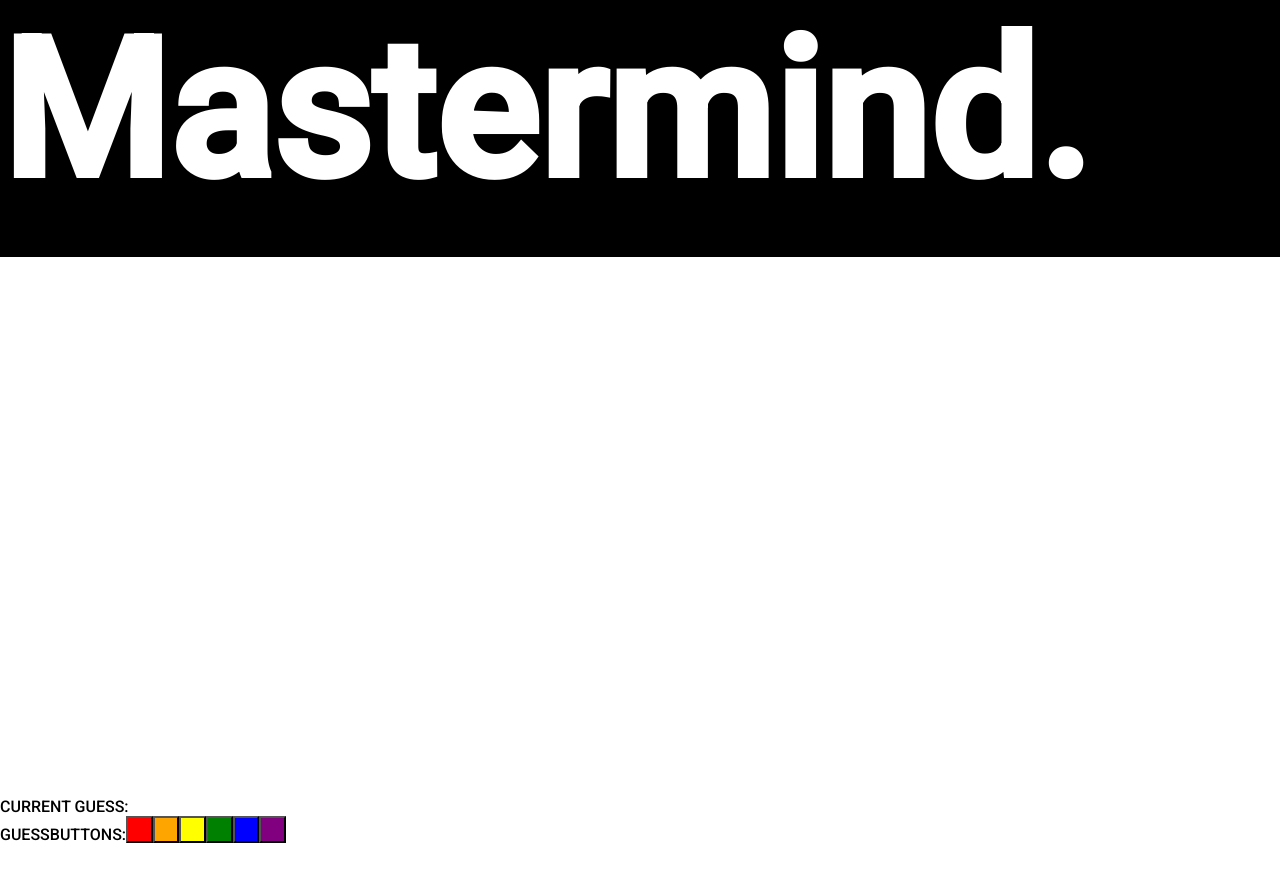
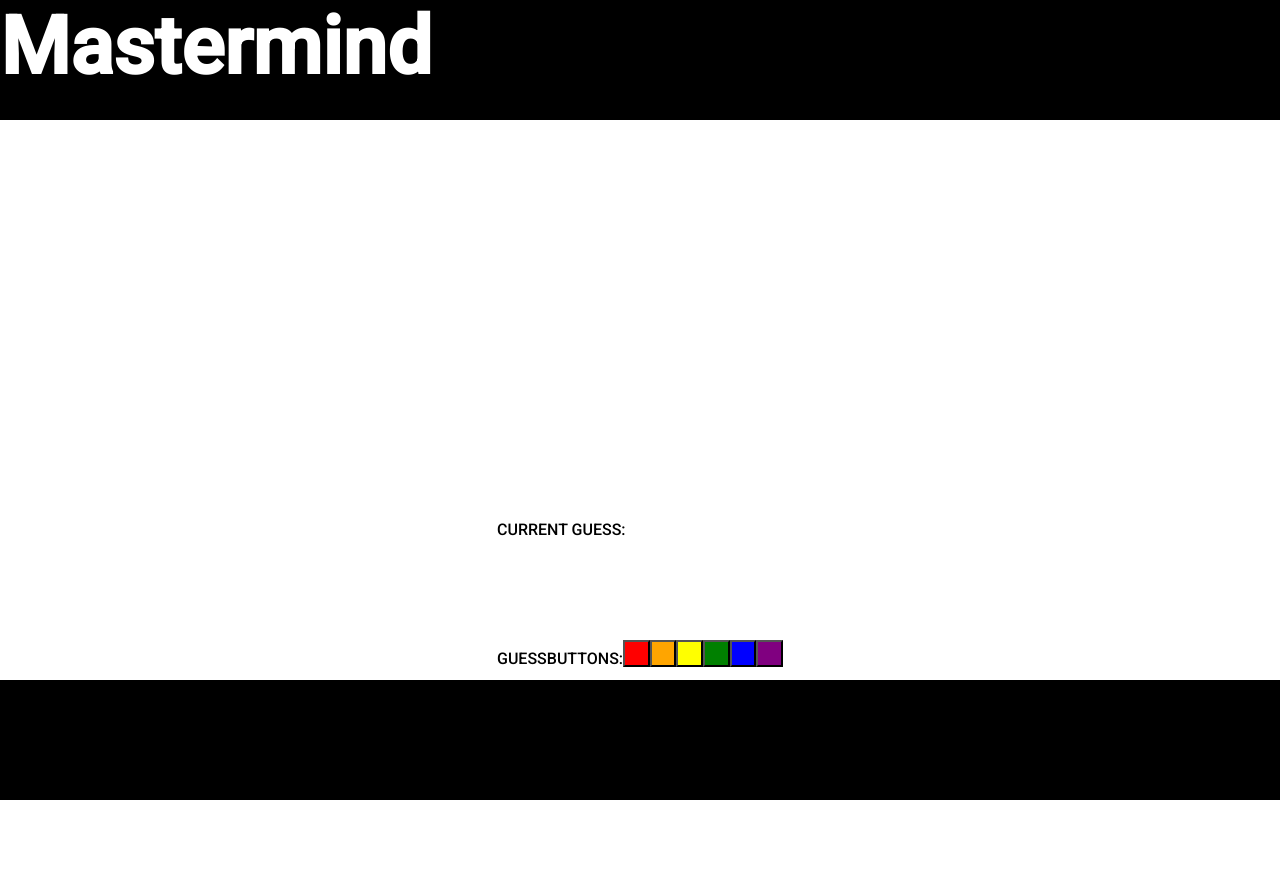
Before and after one commit to motorwolf/mastermind, a React (Create React App) app: page / in a window 1280 px wide. Both pictures are taken after a click on the button "START NEW GAME!". Shown: the top 882 px of the page. After the commit the page ends 800 px from the top, so only its background shows below. Built offline with nearby package versions, Linux system fonts and the light colour scheme.

Commit message:
More styling

```diff
--- a/src/App.css
+++ b/src/App.css
@@ -33,8 +33,9 @@
 }
 
 .colorblock {
-    height: 100px;
-    width: 100px;
+    max-height: 100px;
+    max-width: 100px;
+    flex: 1;
     border: 5px solid white;
 }
 
@@ -48,12 +49,6 @@
     display: flex;
     flex-direction: column;
 }
-.colorRow {
-    display: flex;
-    flex-direction: row;
-    flex-wrap: wrap;
-}
-
 .guessRows {
     display: flex;
     flex-direction: row;
@@ -64,7 +59,7 @@
 }
 
 .orange {
-    background-color: 'orange';
+    background-color: orange;
 }
 .yellow {
     background-color: yellow;
--- a/src/App.tsx
+++ b/src/App.tsx
@@ -22,10 +22,10 @@ export const StyledApp = ({ children }: any) => {
     const classes = AppStyles({ theme });
     return (
         <div className={classes.backdrop}>
-            <header>
-                <h1 className={classes.heading}>Mastermind.</h1>
+            <header className={classes.header}>
+                <h1 className={classes.heading}>Mastermind</h1>
             </header>
-            <main>{children}</main>
+            <main className={classes.main}>{children}</main>
         </div>
     );
 };
--- a/src/AppStyles.ts
+++ b/src/AppStyles.ts
@@ -12,9 +12,16 @@ export const AppStyles = createUseStyles((theme: any) => ({
         boxSizing: 'border-box',
     },
     heading: {
-        fontSize: '15vw',
+        fontSize: '10vh',
         margin: 0,
         overflow: 'hidden',
         padding: `0 0 2rem`,
     },
+    header: {
+        maxHeight: '15vh',
+    },
+    main: {
+        display: 'flex',
+        flexDirection: 'column',
+    },
 }));
--- a/src/components/ColorBlock.tsx
+++ b/src/components/ColorBlock.tsx
@@ -1,5 +1,7 @@
 import React from 'react';
 import { ColorTypes } from './Game';
+import { ColorBlockStyles } from './ColorBlockStyles';
+import { theme } from '../Theme';
 
 export interface ColorBlockProps {
     color: ColorTypes
@@ -8,6 +10,7 @@ export interface ColorBlockProps {
 }
 
 export const ColorBlock = ({ color, onClick, id }: ColorBlockProps) => {
+    const classes = ColorBlockStyles({theme})
     const onClickFn = onClick ? () => onClick(id) : undefined;
-    return <div className={`colorblock ${color}`} onClick={onClickFn}></div>;
+    return <div className={`${classes.colorBlock} ${classes[color]}`} onClick={onClickFn}></div>;
 };
--- /dev/null
+++ b/src/components/ColorBlockStyles.ts
@@ -0,0 +1,31 @@
+import { createUseStyles } from 'react-jss';
+import { theme } from '../Theme';
+
+export const colorBackgrounds = {
+    red: {
+        backgroundColor: theme.colors.red,
+    },
+    orange: {
+        backgroundColor: theme.colors.orange,
+    },
+    yellow: {
+        backgroundColor: theme.colors.yellow,
+    },
+    green: {
+        backgroundColor: theme.colors.green,
+    },
+    blue: {
+        backgroundColor: theme.colors.blue,
+    },
+    purple: {
+        backgroundColor: theme.colors.purple,
+    },
+};
+
+export const ColorBlockStyles = createUseStyles((theme: any) => ({
+    colorBlock: {
+        height: '100px',
+        width: '100px',
+    },
+    ...colorBackgrounds,
+}));
--- a/src/components/ColorRow.tsx
+++ b/src/components/ColorRow.tsx
@@ -1,6 +1,8 @@
 import React from 'react';
 import { ColorBlock } from './ColorBlock';
 import { ColorTypes } from './Game';
+import { theme } from '../Theme';
+import { ColorRowStyles } from './ColorRowStyles';
 
 export interface ColorRowPropTypes {
     colors: ColorTypes[];
@@ -8,8 +10,9 @@ export interface ColorRowPropTypes {
 }
 
 export const ColorRow = ({ colors, colorClickFn }: ColorRowPropTypes) => {
+    const classes = ColorRowStyles({ theme })
     return (
-        <div className="colorRow">
+        <div className={classes.colorRow}>
             {colors.map((color, index) => (
                 <ColorBlock
                     color={color}
--- /dev/null
+++ b/src/components/ColorRowStyles.ts
@@ -0,0 +1,10 @@
+
+import { createUseStyles } from 'react-jss';
+
+export const ColorRowStyles = createUseStyles((theme: any) => ({
+    colorRow: {
+        display: 'flex',
+        flexDirection: 'row',
+        flexWrap: 'nowrap',
+    },
+}));
--- a/src/components/GameStyles.ts
+++ b/src/components/GameStyles.ts
@@ -4,8 +4,9 @@ export const GameStyles = createUseStyles((theme: any) => ({
     gameContainer: {
         display: 'flex',
         flexDirection: 'column',
-        height: '80vh',
+        minHeight: '70vh',
         backgroundColor: theme.colors.white,
         color: theme.colors.black,
+        alignItems: 'center',
     },
 }));
--- a/src/components/GuessBox.tsx
+++ b/src/components/GuessBox.tsx
@@ -12,9 +12,14 @@ export interface GuessboxPropTypes {
     sendGuess: (guess: GuessShape) => void;
 }
 
-export const StyledGuessBox = ({ children }: any) => {
+export const StyledGuessBox = ({ top, bottom }: any) => {
     const classes = GuessBoxStyles({ theme });
-    return <div className={classes.guessBoxContainer}>{children}</div>;
+    return (
+        <div className={classes.guessBoxContainer}>
+            <div className={classes.currentGuess}>CURRENT GUESS: {top}</div>
+            <div className={classes.buttonHolder}>{bottom}</div>
+        </div>
+    );
 };
 
 export class GuessBox extends Component<GuessboxPropTypes> {
@@ -40,17 +45,20 @@ export class GuessBox extends Component<GuessboxPropTypes> {
 
     render() {
         return (
-            <StyledGuessBox>
-                CURRENT GUESS:
+            <StyledGuessBox
+                top={
                     <ColorRow
                         colors={this.state.colors}
                         colorClickFn={this.removeColor}
                     />
+                }
+                bottom={
                     <GuessButtons
                         colors={this.props.colors}
                         buttonFunction={this.handleColorAdd}
                     />
-            </StyledGuessBox>
+                }
+            />
         );
     }
 }
--- a/src/components/GuessBoxStyles.ts
+++ b/src/components/GuessBoxStyles.ts
@@ -2,6 +2,12 @@ import { createUseStyles } from 'react-jss';
 
 export const GuessBoxStyles = createUseStyles((theme: any) => ({
     guessBoxContainer: {
-        minHeight: '100px',
+        height: '160px',
+    },
+    currentGuess: {
+        height: '120px',
+    },
+    buttonHolder: {
+        height: '40px',
     },
 }));
```
Lines whose indentation alone changed are shown as unchanged.
